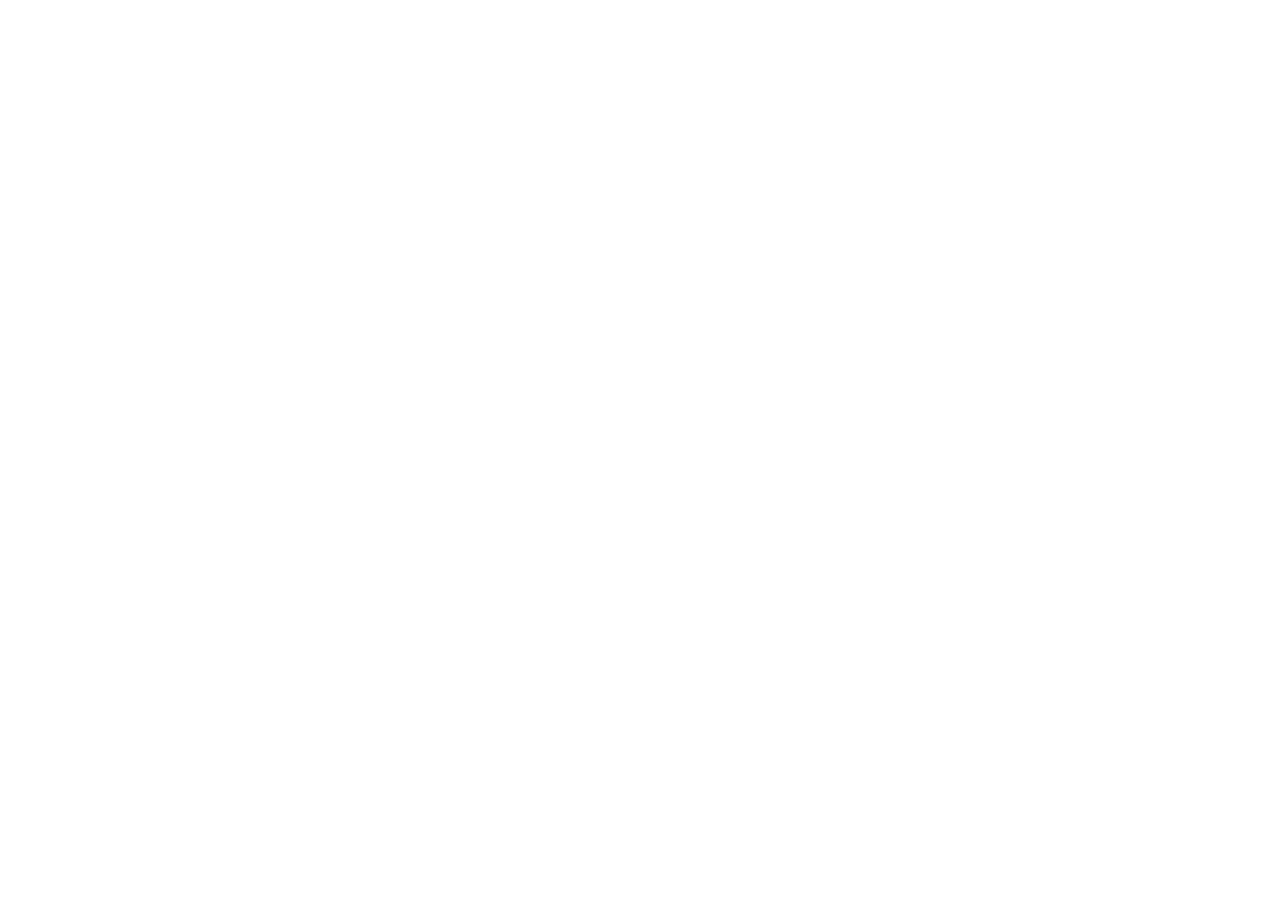
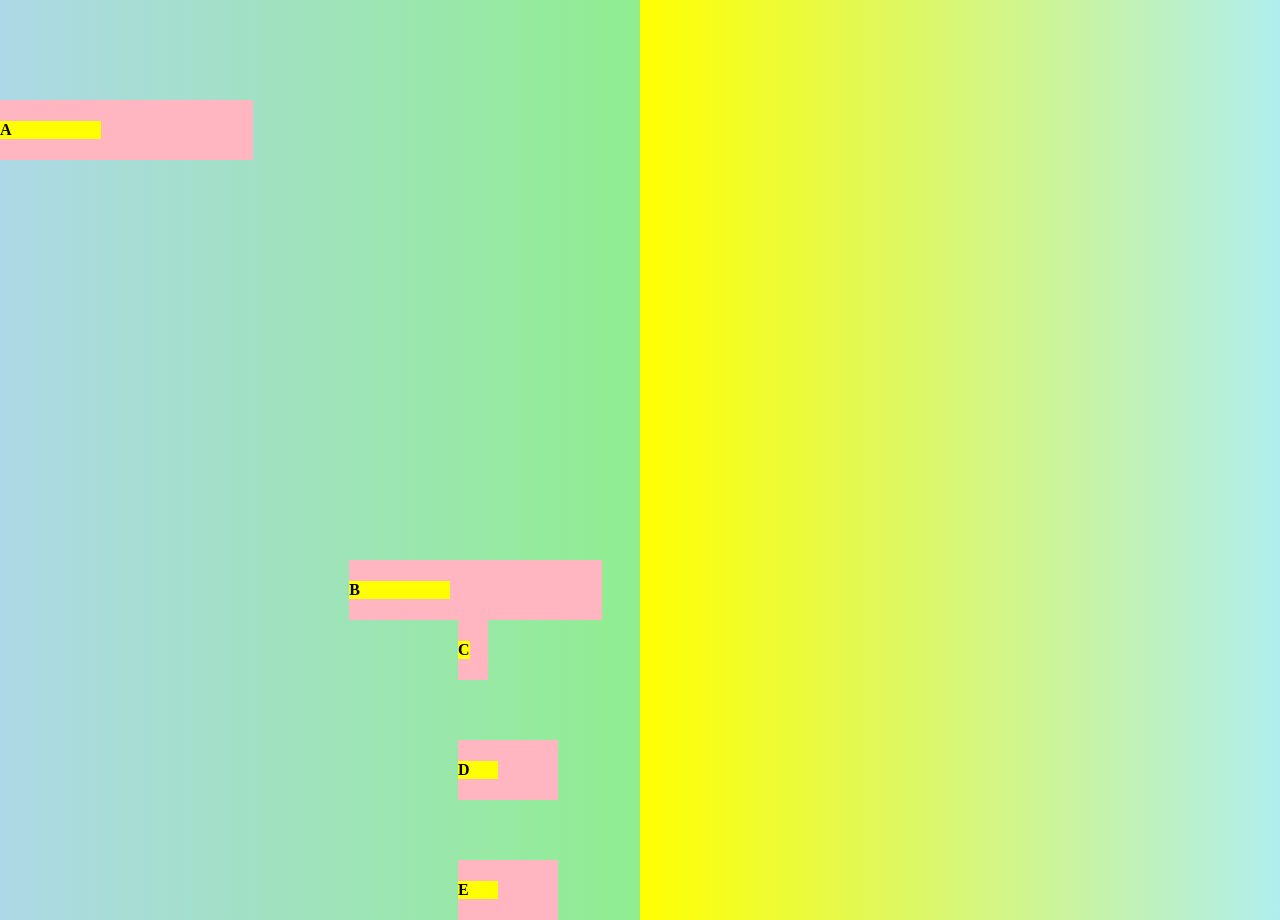
Before and after one commit to sorenrajabi/LAb8, a plain HTML site: page index.html in a window 1280 px wide. Before the commit the page ends 800 px from the top, so only its background shows below. Drawn offline with Linux system fonts and the light colour scheme.

Commit message:
assignment 8

```diff
--- a/index.html
+++ b/index.html
@@ -4,9 +4,28 @@
     <meta charset="UTF-8">
     <meta http-equiv="X-UA-Compatible" content="IE=edge">
     <meta name="viewport" content="width=device-width, initial-scale=1.0">
-    <title>Document</title>
+    <title>Padding, Border, Margin, Width, and Height</title>
+    <link rel="stylesheet" href="style.css">
 </head>
 <body>
+    <div>
+<div class = "A">
+     <h4>A</h4>
+</div>
+<div class = "B">
+    <h4>B</h4>
+</div>
+<div class = "C">
+    <h4>C</h4>
+</div>
+<div class = "D">
+    <h4>D</h4>
+</div>
+<div class = "E">
+    <h4>E</h4>
+</div>
+</div>
+
 
 </body>
 </html>
--- /dev/null
+++ b/style.css
@@ -0,0 +1,68 @@
+body{
+    height:100vh;
+    background:linear-gradient(
+        to right,
+        lightblue 0%,
+        lightgreen 50%,
+        yellow 50%,
+        paleturquoise 100%
+    );
+}
+
+h4{
+    background-color: yellow;
+}
+.A{
+    background-color: lightpink;
+    margin-top: 100px;
+    margin-left:-8px ;
+    width:20%;
+    height: 60px;
+    border:1px solid hidden;
+    display:grid;
+    grid-template-columns: 40% auto;
+}
+.B{
+    background-color: lightpink;
+    margin-top: 400px;
+    margin-left:27% ;
+    width:20%;
+    height: 60px;
+    border:1px solid hidden;
+    display:grid;
+    grid-template-columns: 40% auto;
+
+}
+.C{
+    background-color: lightpink;
+    margin-bottom: 60px;
+    margin-left:450px ;
+    width:30px;
+    height: 60px;
+    border:1px solid hidden;
+    display:grid;
+    grid-template-columns: 40% auto;
+
+}
+.D{
+    background-color: lightpink;
+    margin-bottom: 60px;
+    margin-left:450px ;
+    width:100px;
+    height: 60px;
+    border:1px solid hidden;
+    display:grid;
+    grid-template-columns: 40% auto;
+
+}
+.E{
+    background-color: lightpink;
+    margin-bottom: 60px;
+    margin-left:450px ;
+    width:100px;
+    height: 60px;
+    border:1px solid hidden;
+    display:grid;
+    grid-template-columns: 40% auto;
+
+}
```
